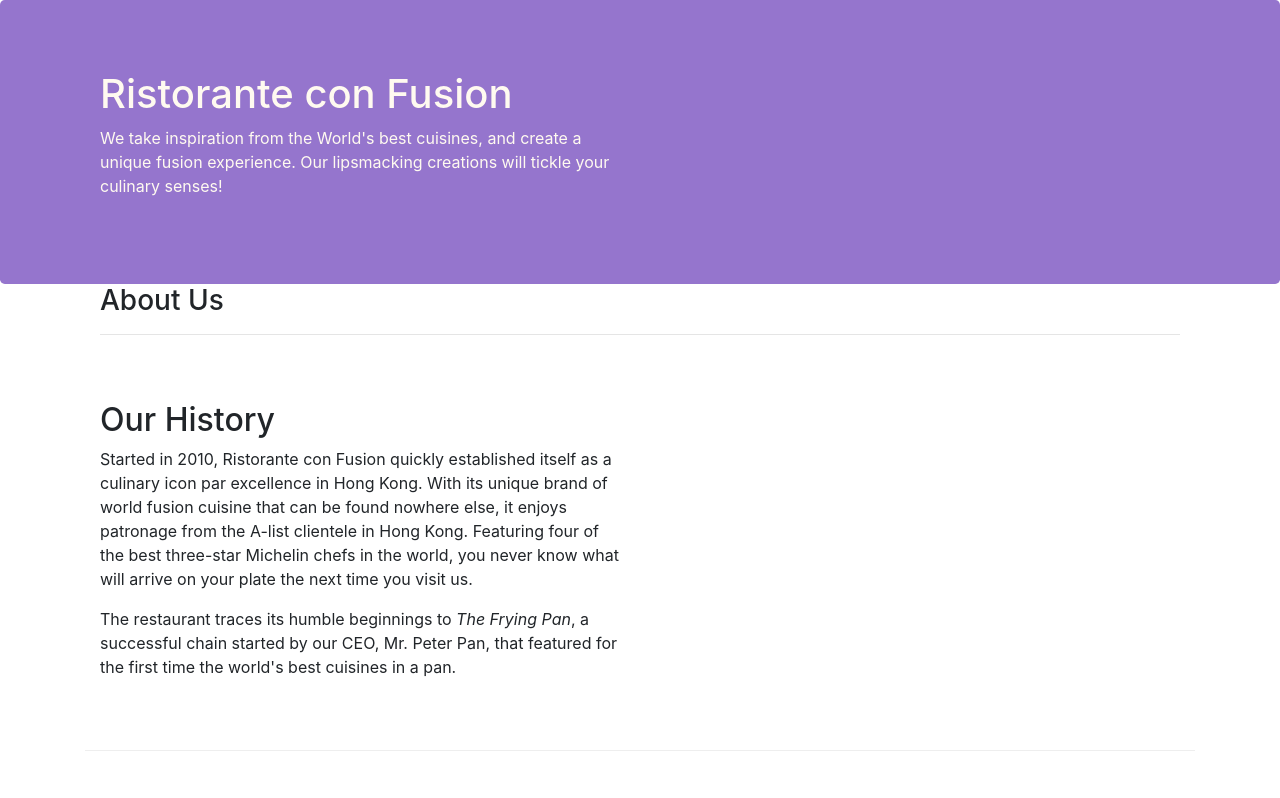
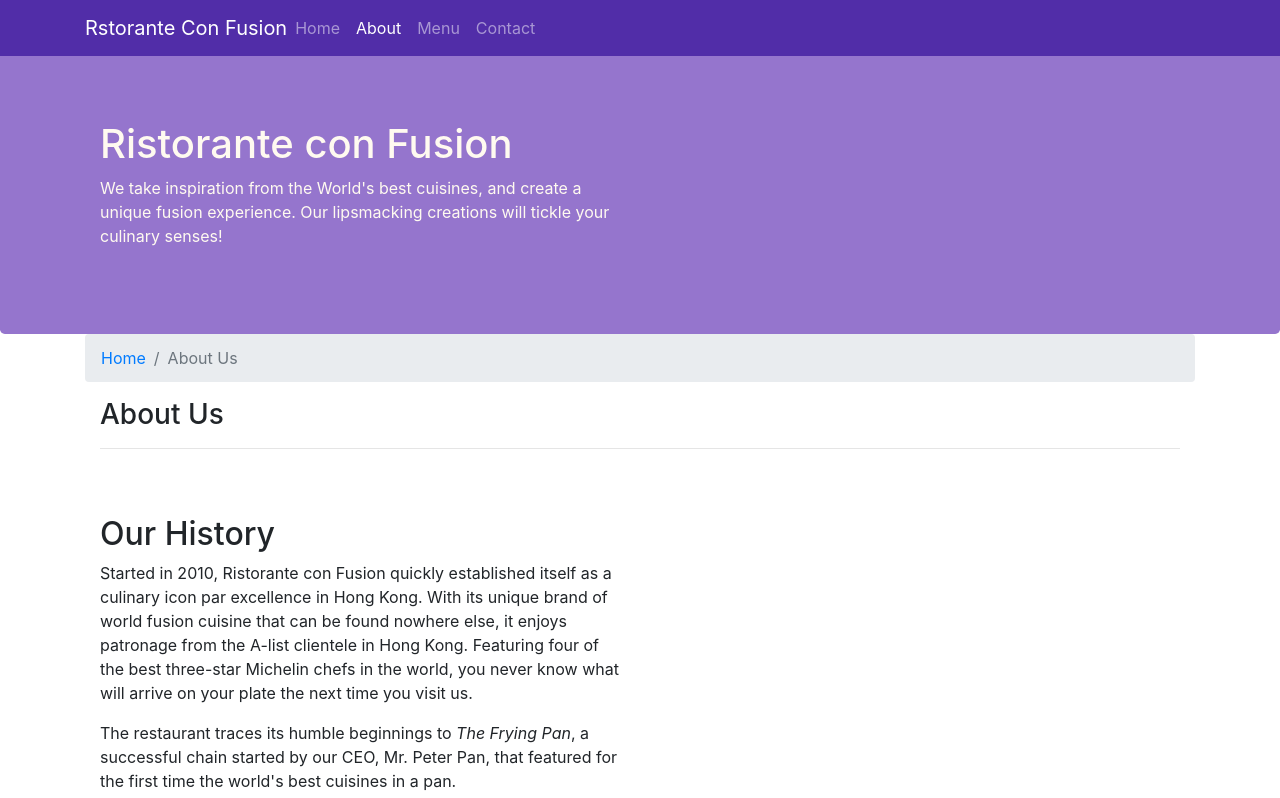
Before and after one commit to AMSKarmajeet/BootstrapGridExercise, a website: page aboutus.html in a window 1280 px wide. Shown: the top 798 px of the page. Drawn offline with nearby package versions, Linux system fonts and the light colour scheme.

Commit message:
Navbar and Beadcrumbs Exercise

```diff
--- a/aboutus.html
+++ b/aboutus.html
@@ -16,6 +16,22 @@
 </head>
 
 <body>
+    <nav class="navbar navbar-dark navbar-expand-sm fixed-top">
+        <div class="container">
+            <button class="navbar-toggler" type="button" data-toggel="collapse" data-target="#Navbar">
+                <span class="navbar-toggler-icon"></span>
+            </button>
+            <a class="navbar-brand mr-auto" href="./index.html">Rstorante Con Fusion</a>
+            <div class="collapse navbar-collapse" id="Navbar">
+                <ul class="navbar-nav mr-auto">
+                    <li class="nav-item"><a class="nav-link" href="./index.html">Home</a></li>
+                    <li class="nav-item active"><a class="nav-link" href="#">About</a></li>
+                    <li class="nav-item"><a class="nav-link" href="#">Menu</a></li>
+                    <li class="nav-item"><a class="nav-link" href="#">Contact</a></li>
+                </ul>
+            </div>
+        </div>
+    </nav>
 
     <header class="jumbotron">
         <div class="container">
@@ -32,6 +48,10 @@
 
     <div class="container">
         <div class="row-header align-items-center">
+            <ol class="col-12 breadcrumb">
+                <li class="breadcrumb-item"><a href="./index.html">Home</a></li>
+                <li class="breadcrumb-item active">About Us</li>
+            </ol>
             <div class="col-12 col-sm">
                <h3>About Us</h3>
                <hr>
@@ -71,7 +91,7 @@
                 <div class="col-4 offset-1 col-sm-2">
                     <h5>Links</h5>
                     <ul class="list-unstyled">
-                        <li><a href="#">Home</a></li>
+                        <li><a href="./index.html">Home</a></li>
                         <li><a href="#">About</a></li>
                         <li><a href="#">Menu</a></li>
                         <li><a href="#">Contact</a></li>
--- a/css/styles.css
+++ b/css/styles.css
@@ -23,8 +23,17 @@
 	color: floralwhite;
 }
 
-.address{
+address{
 	font-size: 80%;
 	margin: 0px;
 	color: #0f0f0f;
 }
+
+body{
+	padding: 50px 0px 0px 0px;
+	z-index: 0;
+}
+
+.navbar-dark{
+	background-color: #512DA8;
+}
```
Also changed, not shown: index.html (+17 -1 lines).
